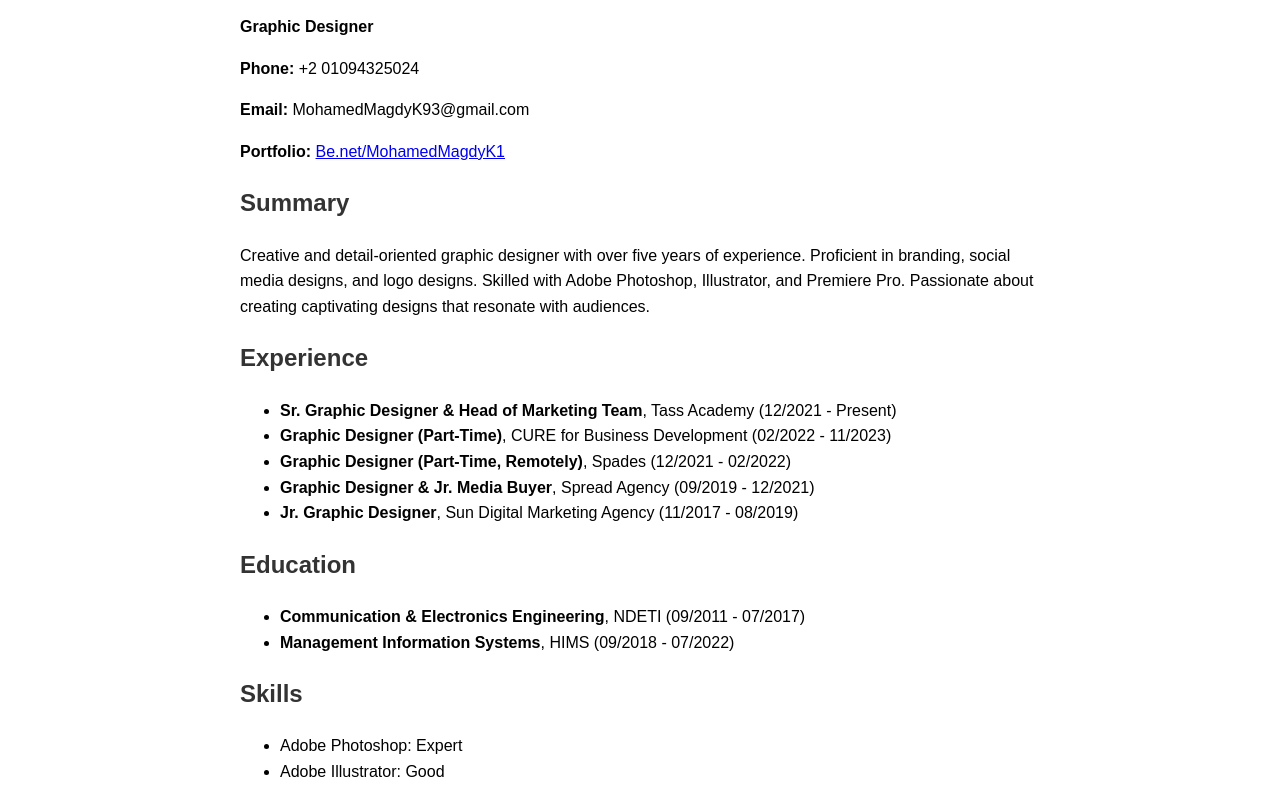
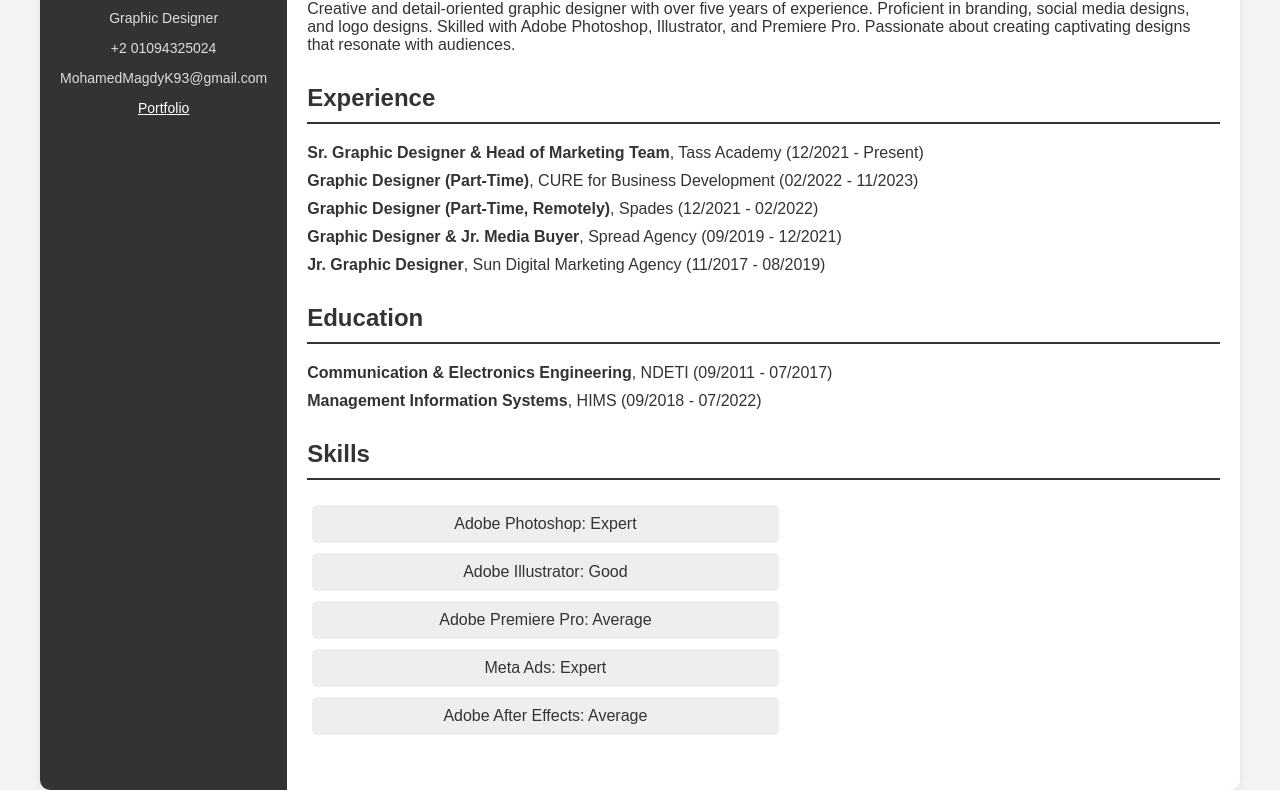
Before and after one commit to mohamedmagdyk1/MohamedMagdyK1.github.io, a plain HTML site: page index.html in a window 1280 px wide. Shown: the part 100-890 px from the top of the page. Drawn offline with Linux system fonts and the light colour scheme.

Commit message:
Add files via upload

```diff
--- a/index.html
+++ b/index.html
@@ -6,31 +6,89 @@
     <title>Mohamed Magdy CV</title>
     <style>
         body {
-            font-family: Arial, sans-serif;
-            line-height: 1.6;
+            font-family: 'Arial', sans-serif;
             margin: 0;
+            padding: 0;
+            background-color: #f4f4f4;
+            color: #333;
+        }
+        .container {
+            max-width: 1200px;
+            margin: 0 auto;
+            display: flex;
+            background-color: white;
+            box-shadow: 0 0 10px rgba(0, 0, 0, 0.1);
+            border-radius: 10px;
+            overflow: hidden;
+        }
+        .sidebar {
+            width: 300px;
+            background-color: #333;
+            color: white;
+            text-align: center;
             padding: 20px;
         }
-        .container {
-            max-width: 800px;
-            margin: 0 auto;
+        .sidebar img {
+            width: 150px;
+            border-radius: 50%;
+            margin-bottom: 20px;
         }
-        h1, h2 {
-            color: #333;
+        .sidebar h1 {
+            font-size: 24px;
+            margin: 10px 0;
+        }
+        .sidebar p {
+            font-size: 14px;
+            color: #ddd;
+        }
+        .content {
+            padding: 20px;
+            flex-grow: 1;
+        }
+        h2 {
+            font-size: 24px;
+            border-bottom: 2px solid #333;
+            padding-bottom: 10px;
+            margin-bottom: 20px;
         }
         .section {
-            margin-bottom: 20px;
+            margin-bottom: 30px;
+        }
+        ul {
+            list-style: none;
+            padding: 0;
+        }
+        ul li {
+            margin-bottom: 10px;
+        }
+        .skills {
+            display: flex;
+            flex-wrap: wrap;
+        }
+        .skills div {
+            background-color: #eee;
+            border-radius: 5px;
+            padding: 10px;
+            margin: 5px;
+            width: calc(50% - 10px);
+            text-align: center;
         }
     </style>
 </head>
 <body>
+
     <div class="container">
+        <div class="sidebar">
+            <!-- Add your picture here -->
+            <img src="your-picture.jpg" alt="Profile Picture">
             <h1>Mohamed Magdy</h1>
-        <p><strong>Graphic Designer</strong></p>
-        <p><strong>Phone:</strong> +2 01094325024</p>
-        <p><strong>Email:</strong> MohamedMagdyK93@gmail.com</p>
-        <p><strong>Portfolio:</strong> <a href="https://be.net/MohamedMagdyK1">Be.net/MohamedMagdyK1</a></p>
+            <p>Graphic Designer</p>
+            <p>+2 01094325024</p>
+            <p>MohamedMagdyK93@gmail.com</p>
+            <p><a href="https://be.net/MohamedMagdyK1" style="color: #fff;">Portfolio</a></p>
+        </div>
 
+        <div class="content">
             <div class="section">
                 <h2>Summary</h2>
                 <p>Creative and detail-oriented graphic designer with over five years of experience. Proficient in branding, social media designs, and logo designs. Skilled with Adobe Photoshop, Illustrator, and Premiere Pro. Passionate about creating captivating designs that resonate with audiences.</p>
@@ -57,14 +115,16 @@
 
             <div class="section">
                 <h2>Skills</h2>
-            <ul>
-                <li>Adobe Photoshop: Expert</li>
-                <li>Adobe Illustrator: Good</li>
-                <li>Adobe Premiere Pro: Average</li>
-                <li>Meta Ads: Expert</li>
-                <li>Adobe After Effects: Average</li>
-            </ul>
+                <div class="skills">
+                    <div>Adobe Photoshop: Expert</div>
+                    <div>Adobe Illustrator: Good</div>
+                    <div>Adobe Premiere Pro: Average</div>
+                    <div>Meta Ads: Expert</div>
+                    <div>Adobe After Effects: Average</div>
                 </div>
             </div>
+        </div>
+    </div>
+
 </body>
 </html>
```
Lines whose indentation alone changed are shown as unchanged.
